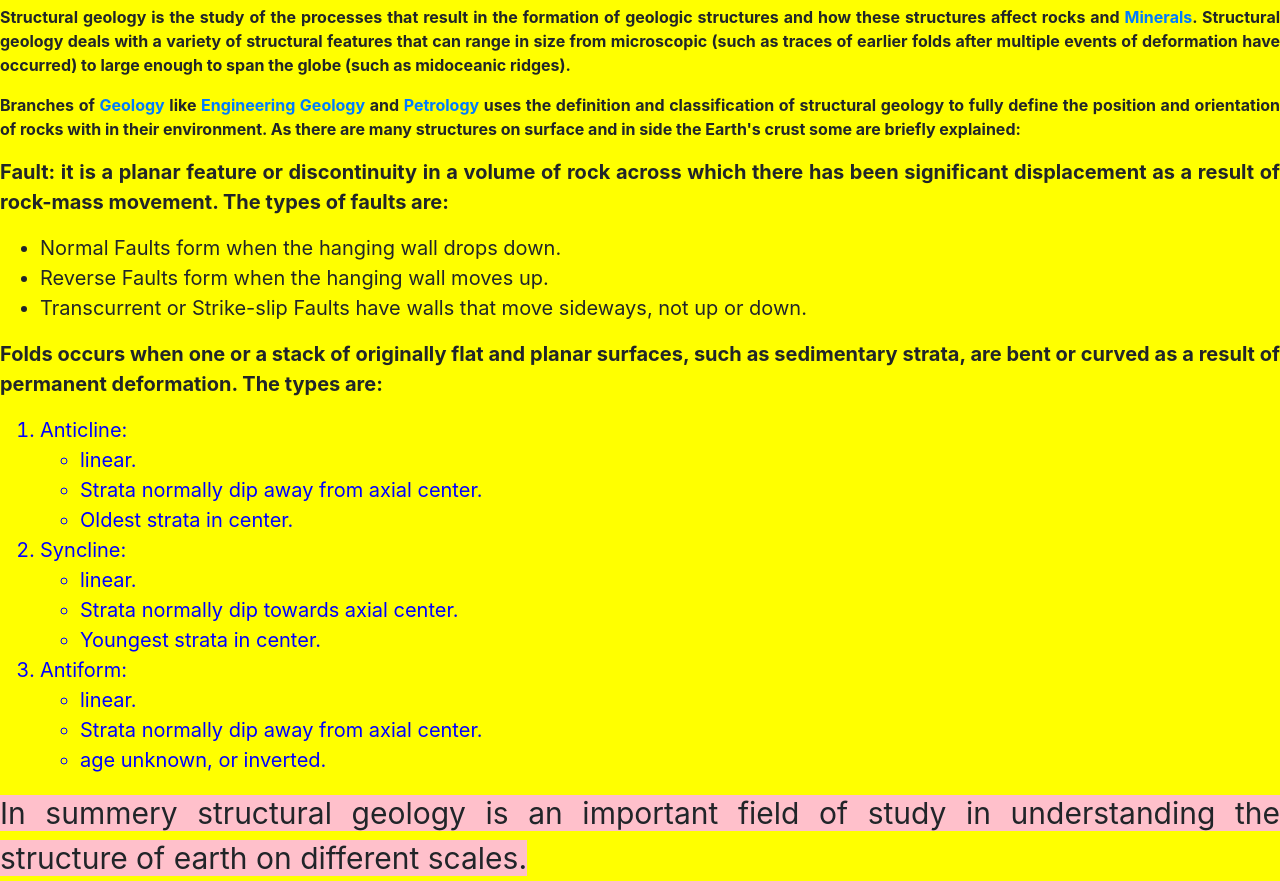
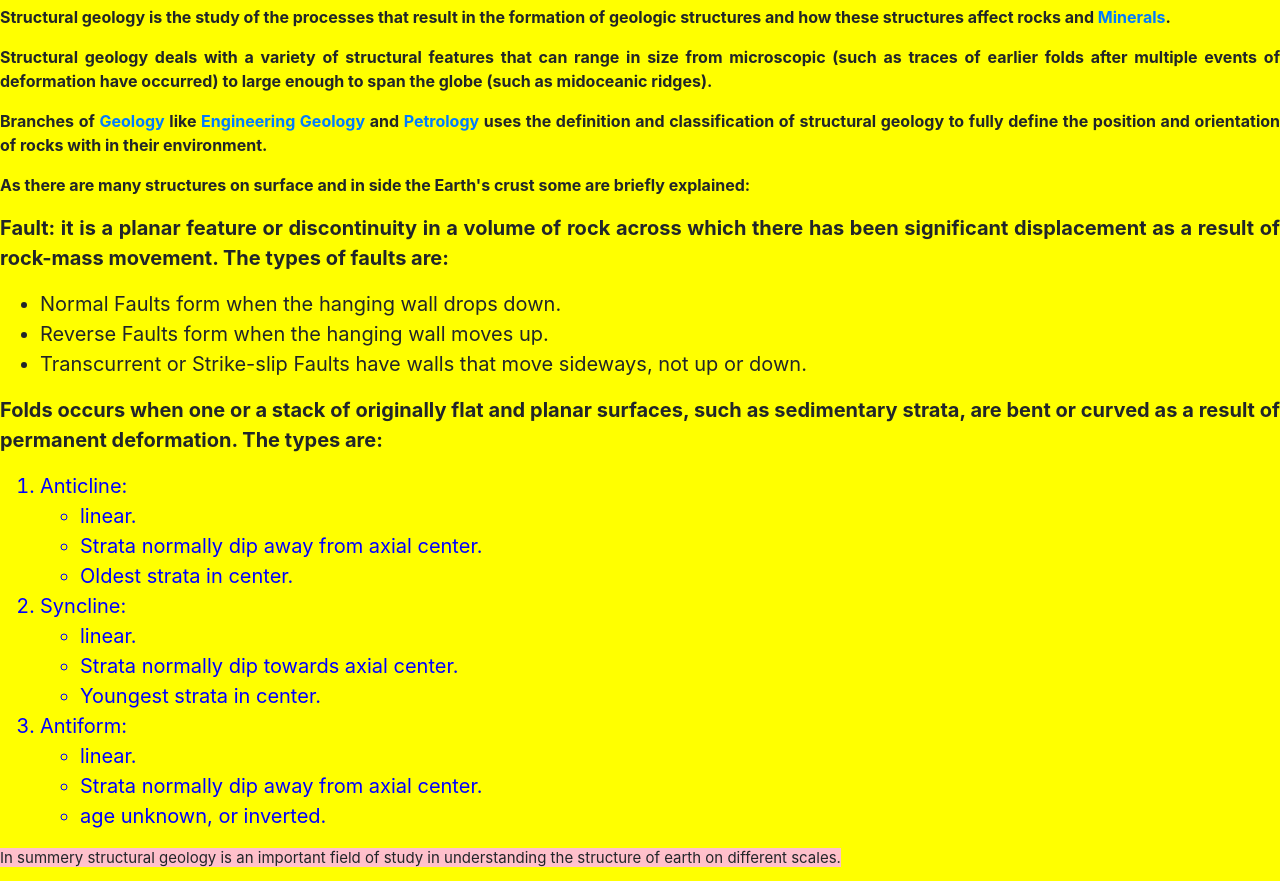
Before and after one commit to Tutanabg/Geology-Courses, a plain HTML site: page Structural Geology.html in a window 1280 px wide. Shown: the part 75-956 px from the top of the page. Drawn offline with nearby package versions, Linux system fonts and the light colour scheme.

Commit message:
Update Structural Geology.html

```diff
--- a/Structural Geology.html
+++ b/Structural Geology.html
@@ -54,7 +54,7 @@
 
         span
          {
-         font-size: 30px;
+         font-size: 15px;
          background-color: pink;
 
          .branch
@@ -64,7 +64,7 @@
 
          h1
          {
-         font-size: 20px;
+         font-size: 15px;
          font-weight: bold;
          padding: 16px;
          color: blue;
@@ -75,9 +75,13 @@
 
 <h1>STRUCTURAL GEOLOGY</h1>
 
-<p>Structural geology is the study of the processes that result in the formation of geologic structures and how these structures affect rocks and <a href="Minerals.html">Minerals</a>. Structural geology deals with a variety of structural features that can range in size from microscopic (such as traces of earlier folds after multiple events of deformation have occurred) to large enough to span the globe (such as midoceanic ridges).</p>
+<p> Structural geology is the study of the processes that result in the formation of geologic structures and how these structures affect rocks and <a href="Minerals.html">Minerals</a>.</p>
 
-<p class="branch"> Branches of <a href="Geology.html">Geology</a> like <a href="Engineering Geology.html">Engineering Geology</a> and <a href="Petrology.html">Petrology</a> uses the definition and classification of structural geology to fully define the position and orientation of rocks with in their environment. As there are many structures on surface and in side the Earth's crust some are briefly explained:</p>
+<p>Structural geology deals with a variety of structural features that can range in size from microscopic (such as traces of earlier folds after multiple events of deformation have occurred) to large enough to span the globe (such as midoceanic ridges).</p>
+
+<p class="branch"> Branches of <a href="Geology.html">Geology</a> like <a href="Engineering Geology.html">Engineering Geology</a> and <a href="Petrology.html">Petrology</a> uses the definition and classification of structural geology to fully define the position and orientation of rocks with in their environment.</p>
+
+<p> As there are many structures on surface and in side the Earth's crust some are briefly explained:</p>
 
 <div>
 
```
